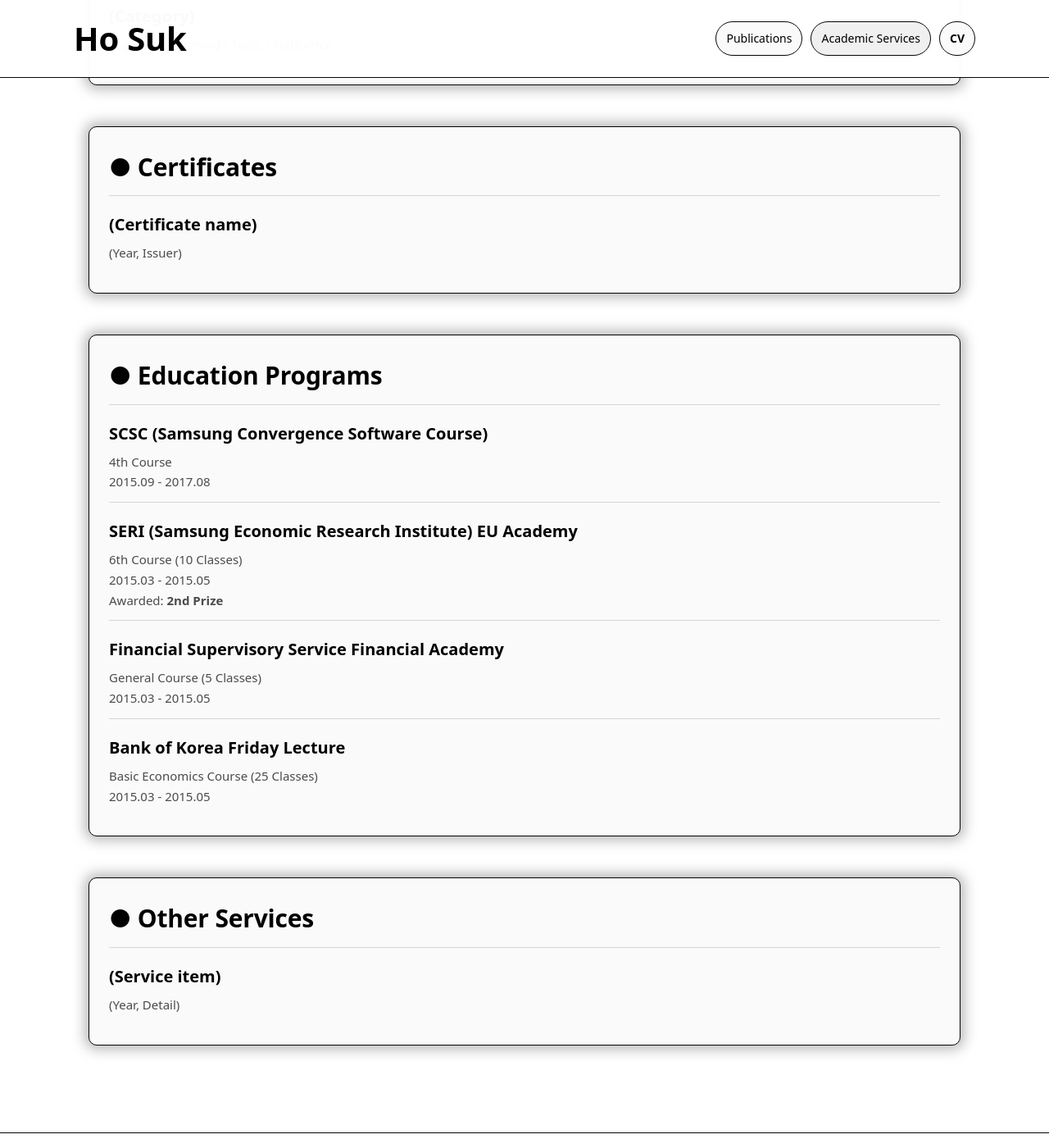
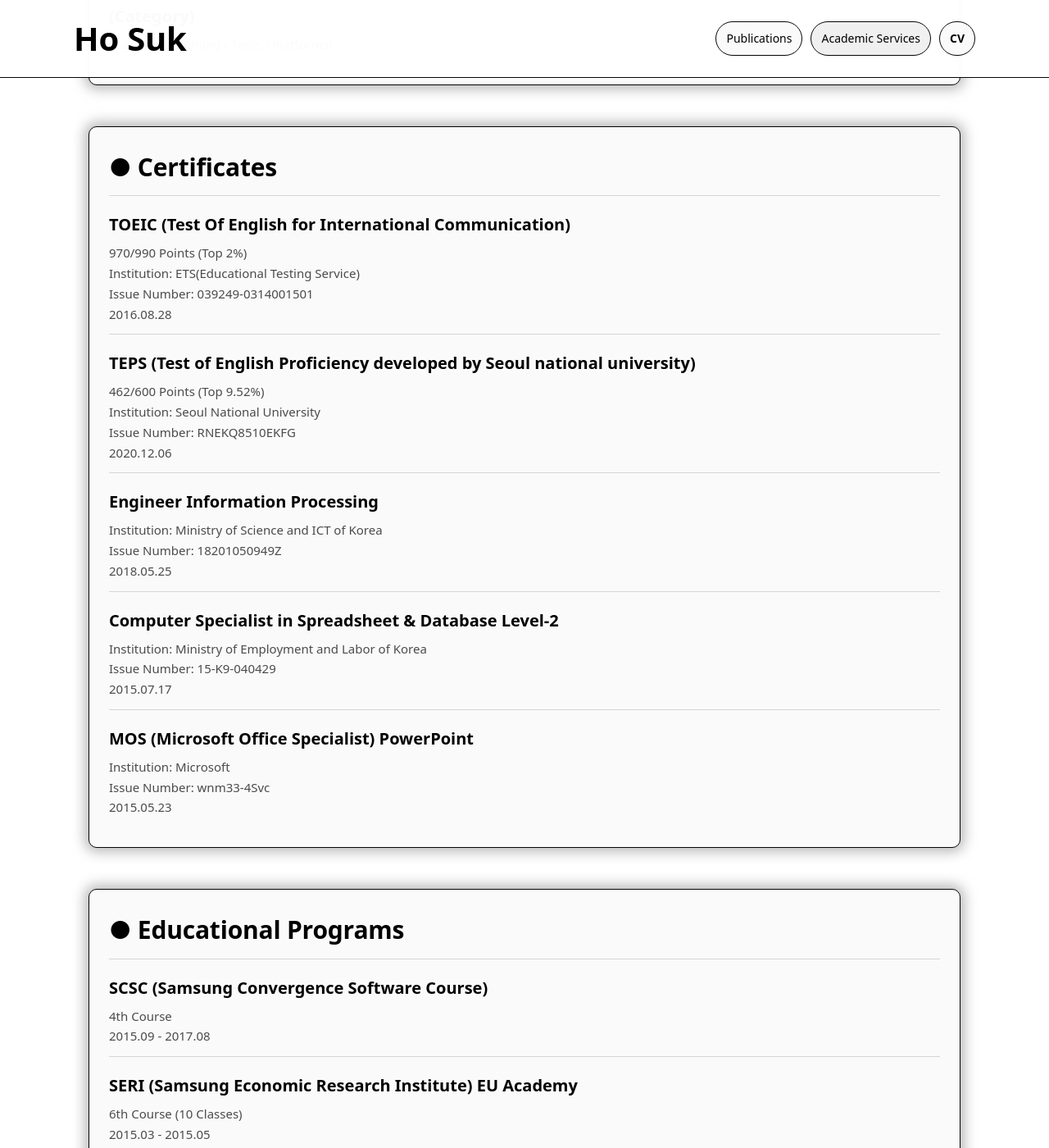
Before and after one commit to ho-suk-93/ho-suk-93.github.io, a Jekyll site: the page built from index.md, in a window 1280 px wide and 1400 px high, scrolled down 8020 px. Shown: the whole window at 82% size. Built offline with Jekyll 4.4.1, drawn with Linux system fonts in a browser that asks for light colours; some of the changed text lies outside the part shown.

Commit message:
Update index.md

```diff
--- a/index.md
+++ b/index.md
@@ -219,17 +219,17 @@ description: "Ho Suk's Personal Website"
     <div class="section-title">● Patents</div>
     <div class="list-item">
       <p class="item-title">ANONYMOUS PATENT</p>
-      <p class="item-desc">TBD (KR, Application)</p>
+      <p class="item-desc">Application Number: TBD (KR)</p>
       <p class="item-desc">2026.01</p>
     </div>
     <div class="list-item">
       <p class="item-title">System and Method for Utilizing Deep Ensemble-based AI Model Uncertainty as a SOTIF Metric in Autonomous Driving Systems</p>
-      <p class="item-desc">10-2025-0182105 (KR, Application)</p>
+      <p class="item-desc">Application Number: 10-2025-0182105 (KR)</p>
       <p class="item-desc">2025.11</p>
     </div>
     <div class="list-item">
       <p class="item-title">Driving Automation Apparatus and Method</p>
-      <p class="item-desc">10-2023-0005272 (KR, Application)</p>
+      <p class="item-desc">Application Number: 10-2023-0005272 (KR)</p>
       <p class="item-desc">2023.01</p>
     </div>
   </div>
@@ -335,17 +335,44 @@ description: "Ho Suk's Personal Website"
 <section id="certificates" class="section">
   <div class="card">
     <div class="section-title">● Certificates</div>
-
     <div class="list-item">
-      <p class="item-title">(Certificate name)</p>
-      <p class="item-desc">(Year, Issuer)</p>
+      <p class="item-title">TOEIC (Test Of English for International Communication)</p>
+      <p class="item-desc">970/990 Points (Top 2%)</p>
+      <p class="item-desc">Institution: ETS(Educational Testing Service)</p>
+      <p class="item-desc">Issue Number: 039249-0314001501</p>
+      <p class="item-desc">2016.08.28</p>
+    </div>
+    <div class="list-item">
+      <p class="item-title">TEPS (Test of English Proficiency developed by Seoul national university)</p>
+      <p class="item-desc">462/600 Points (Top 9.52%)</p>
+      <p class="item-desc">Institution: Seoul National University</p>
+      <p class="item-desc">Issue Number: RNEKQ8510EKFG</p>
+      <p class="item-desc">2020.12.06</p>
+    </div>
+    <div class="list-item">
+      <p class="item-title">Engineer Information Processing</p>
+      <p class="item-desc">Institution: Ministry of Science and ICT of Korea</p>
+      <p class="item-desc">Issue Number: 18201050949Z</p>
+      <p class="item-desc">2018.05.25</p>
+    </div>
+    <div class="list-item">
+      <p class="item-title">Computer Specialist in Spreadsheet & Database Level-2</p>
+      <p class="item-desc">Institution: Ministry of Employment and Labor of Korea</p>
+      <p class="item-desc">Issue Number: 15-K9-040429</p>
+      <p class="item-desc">2015.07.17</p>
+    </div>
+    <div class="list-item">
+      <p class="item-title">MOS (Microsoft Office Specialist) PowerPoint</p>
+      <p class="item-desc">Institution: Microsoft</p>
+      <p class="item-desc">Issue Number: wnm33-4Svc</p>
+      <p class="item-desc">2015.05.23</p>
     </div>
   </div>
 </section>
 
-<section id="education-programs" class="section">
+<section id="educational-programs" class="section">
   <div class="card">
-    <div class="section-title">● Education Programs</div>
+    <div class="section-title">● Educational Programs</div>
     <div class="list-item">
       <p class="item-title">SCSC (Samsung Convergence Software Course)</p>
       <p class="item-desc">4th Course</p>
```
